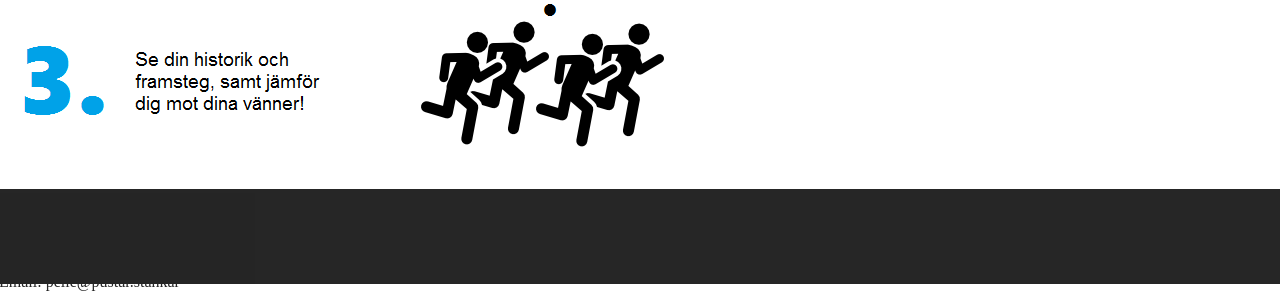
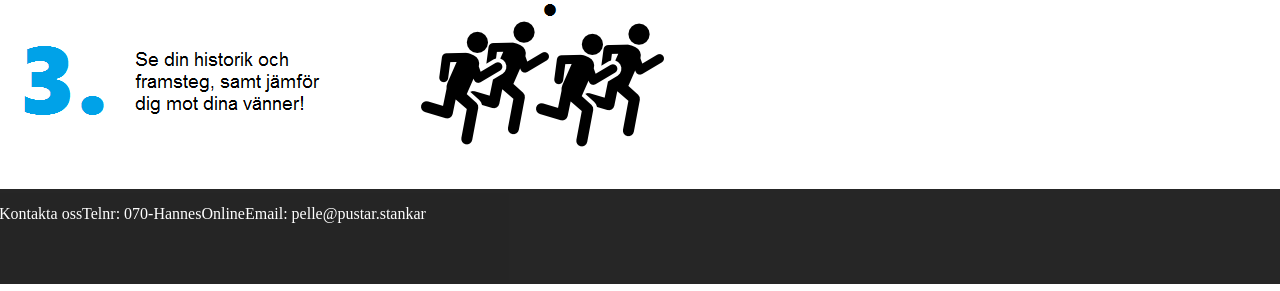
Before and after one commit to comparde/Run-A-Mate, a PHP site: page /start.html in a window 1280 px wide; the page is wider, and only the part inside the window is pictured. Shown: the part 1332-1623 px from the top of that part. Run offline with PHP 8.4, Linux system fonts and the light colour scheme; some web fonts are replaced.

Commit message:
footer edit

```diff
--- a/folder/css/eventCss.css
+++ b/folder/css/eventCss.css
@@ -287,7 +287,7 @@ footer{
     margin-left: 10px;
 }
 
-#footerText{
+.footerText{
     color: white;
     float: left;
 }
```
